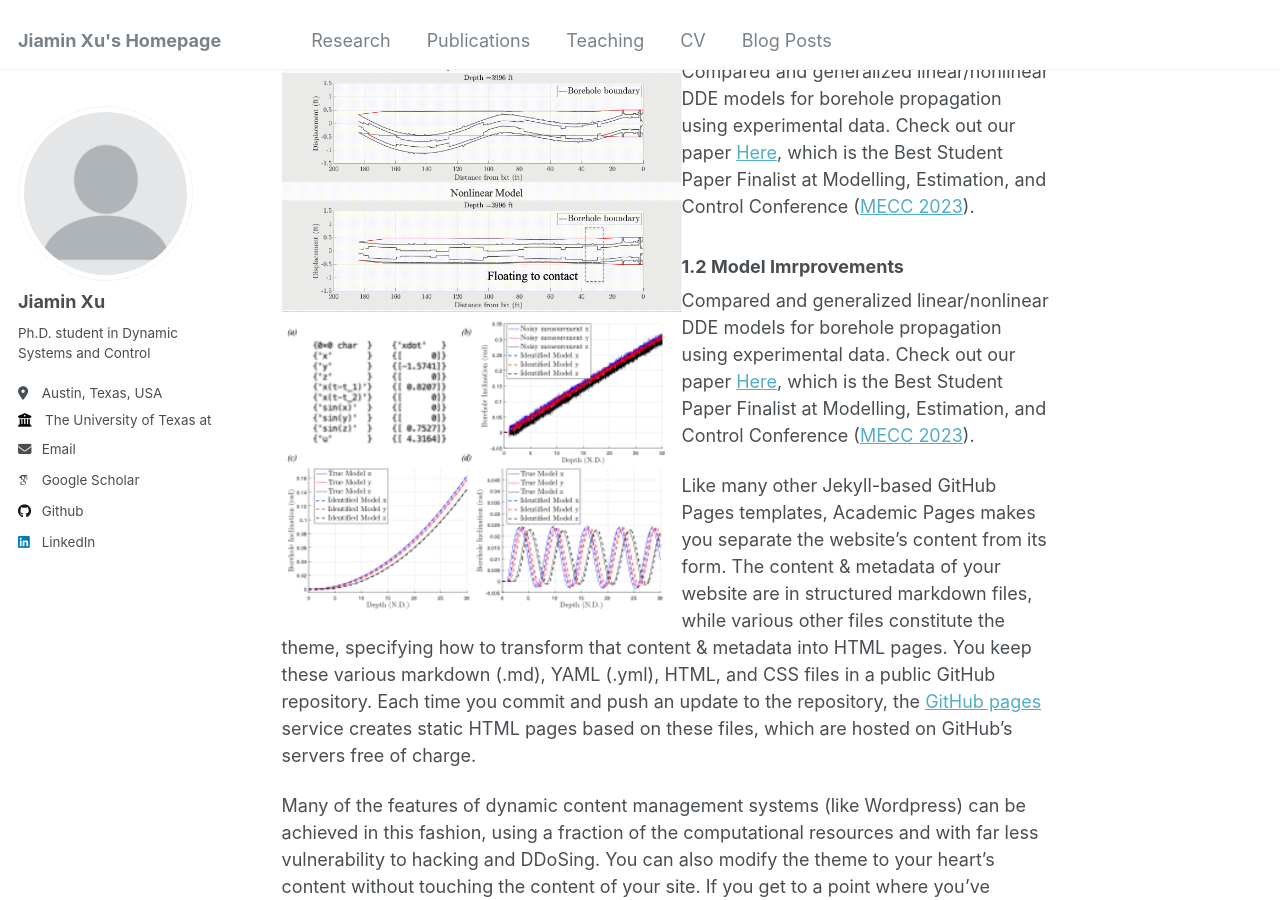
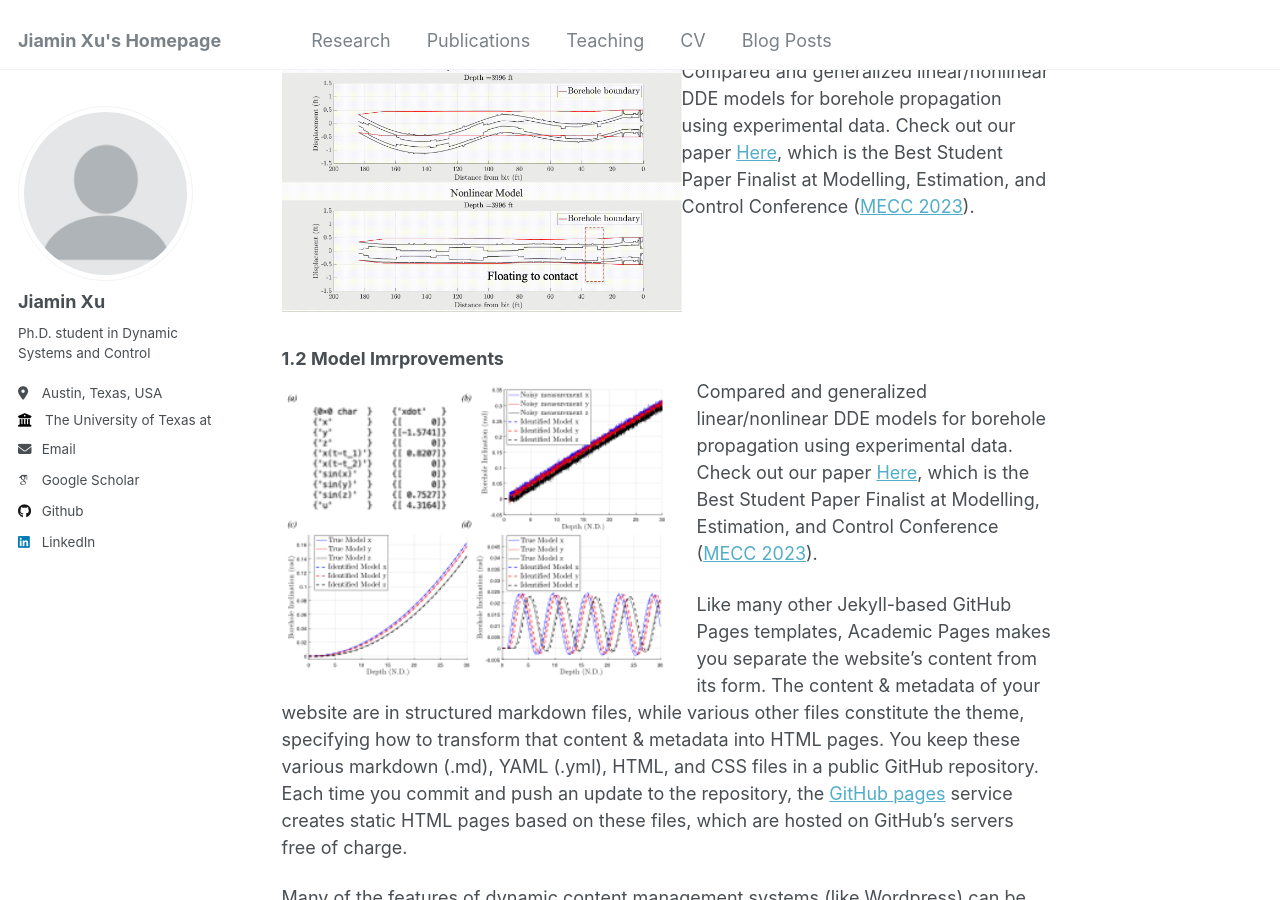
Before and after one commit to Jiaminx7/Website, a Jekyll site: the page built from _pages/about.md, in a window 1280 px wide and 900 px high, scrolled down 750 px. Built offline with Jekyll 4.4.1, drawn with Linux system fonts in a browser that asks for light colours; some web fonts are replaced.

Commit message:
Update about.md

```diff
--- a/_pages/about.md
+++ b/_pages/about.md
@@ -18,13 +18,15 @@ My research centers on the integration of advanced physics-based and machine lea
 ## 1. Modeling, Estimation, and Control of Directional Drilling
 
 ### 1.1 Model Validations
-<img src="https://jiaminx7.github.io/Website/images/Comparison.gif" alt="MECC_2023" style="float: left; right: 25px; width: 400px;">
-Compared and generalized linear/nonlinear DDE models for borehole propagation using experimental data. Check out our paper [Here](https://asmedigitalcollection.asme.org/lettersdynsys/article-abstract/3/2/021007/1166902/Experimentally-Validated-Nonlinear-Delayed?redirectedFrom=fulltext), which is the Best Student Paper Finalist at Modelling, Estimation, and Control Conference ([MECC 2023](https://mecc2023.a2c2.org/)).
+<img src="https://jiaminx7.github.io/Website/images/Comparison.gif" alt="MECC_2023" style="float: left; right: margin-15px; width: 400px;">
+Compared and generalized linear/nonlinear DDE models for borehole propagation using experimental data.
+Check out our paper [Here](https://asmedigitalcollection.asme.org/lettersdynsys/article-abstract/3/2/021007/1166902/Experimentally-Validated-Nonlinear-Delayed?redirectedFrom=fulltext), which is the Best Student Paper Finalist at Modelling, Estimation, and Control Conference ([MECC 2023](https://mecc2023.a2c2.org/)).
 
+<div style="clear:both;"></div>
 
 
 ### 1.2 Model Imrprovements
-<img src="https://jiaminx7.github.io/Website/images/AIM.png" alt="AIM" style="float: left; right: 25px; width: 400px;">
+<img src="https://jiaminx7.github.io/Website/images/AIM.png" alt="AIM" style="float: left; margin-right: 15px; width: 400px;">
 Compared and generalized linear/nonlinear DDE models for borehole propagation using experimental data. Check out our paper [Here](https://asmedigitalcollection.asme.org/lettersdynsys/article-abstract/3/2/021007/1166902/Experimentally-Validated-Nonlinear-Delayed?redirectedFrom=fulltext), which is the Best Student Paper Finalist at Modelling, Estimation, and Control Conference ([MECC 2023](https://mecc2023.a2c2.org/)).
 
 Like many other Jekyll-based GitHub Pages templates, Academic Pages makes you separate the website's content from its form. The content & metadata of your website are in structured markdown files, while various other files constitute the theme, specifying how to transform that content & metadata into HTML pages. You keep these various markdown (.md), YAML (.yml), HTML, and CSS files in a public GitHub repository. Each time you commit and push an update to the repository, the [GitHub pages](https://pages.github.com/) service creates static HTML pages based on these files, which are hosted on GitHub's servers free of charge.
```
